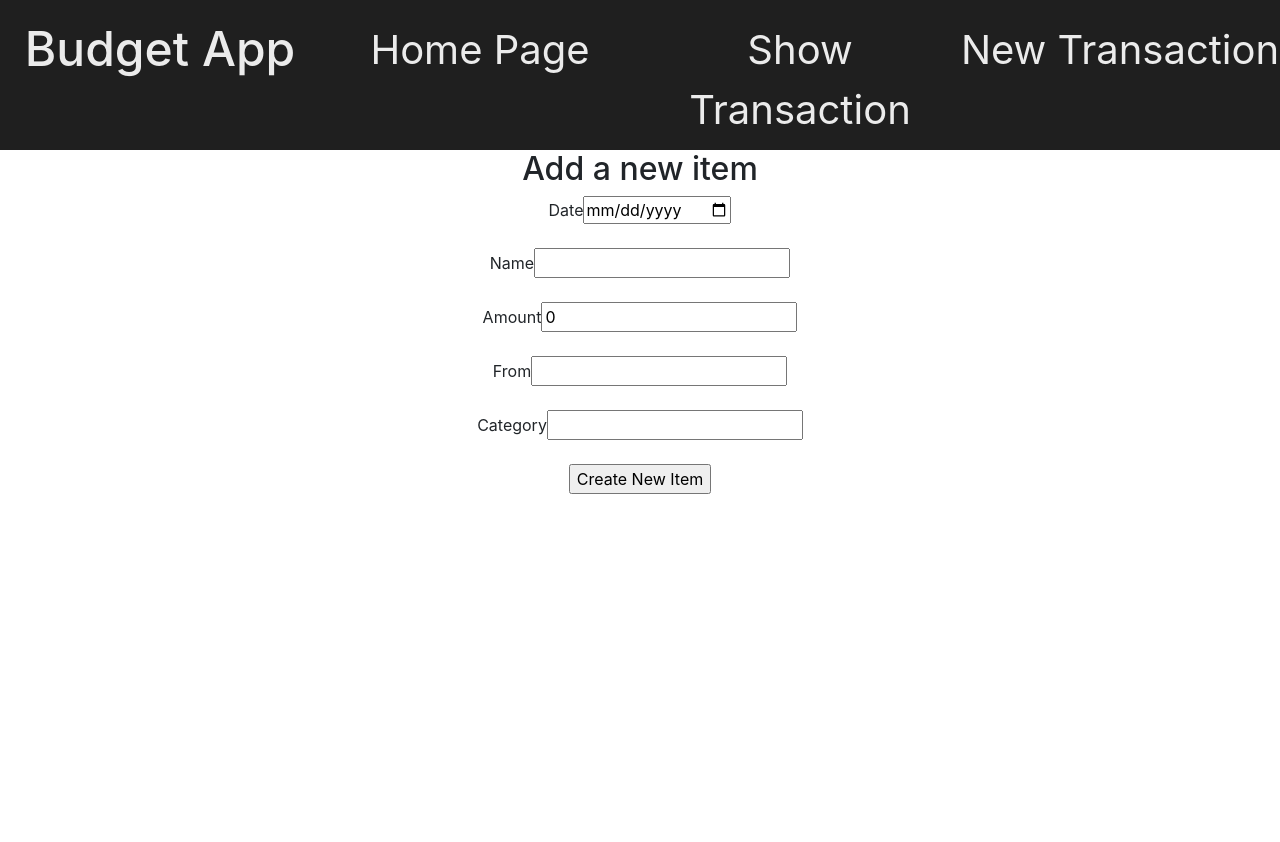
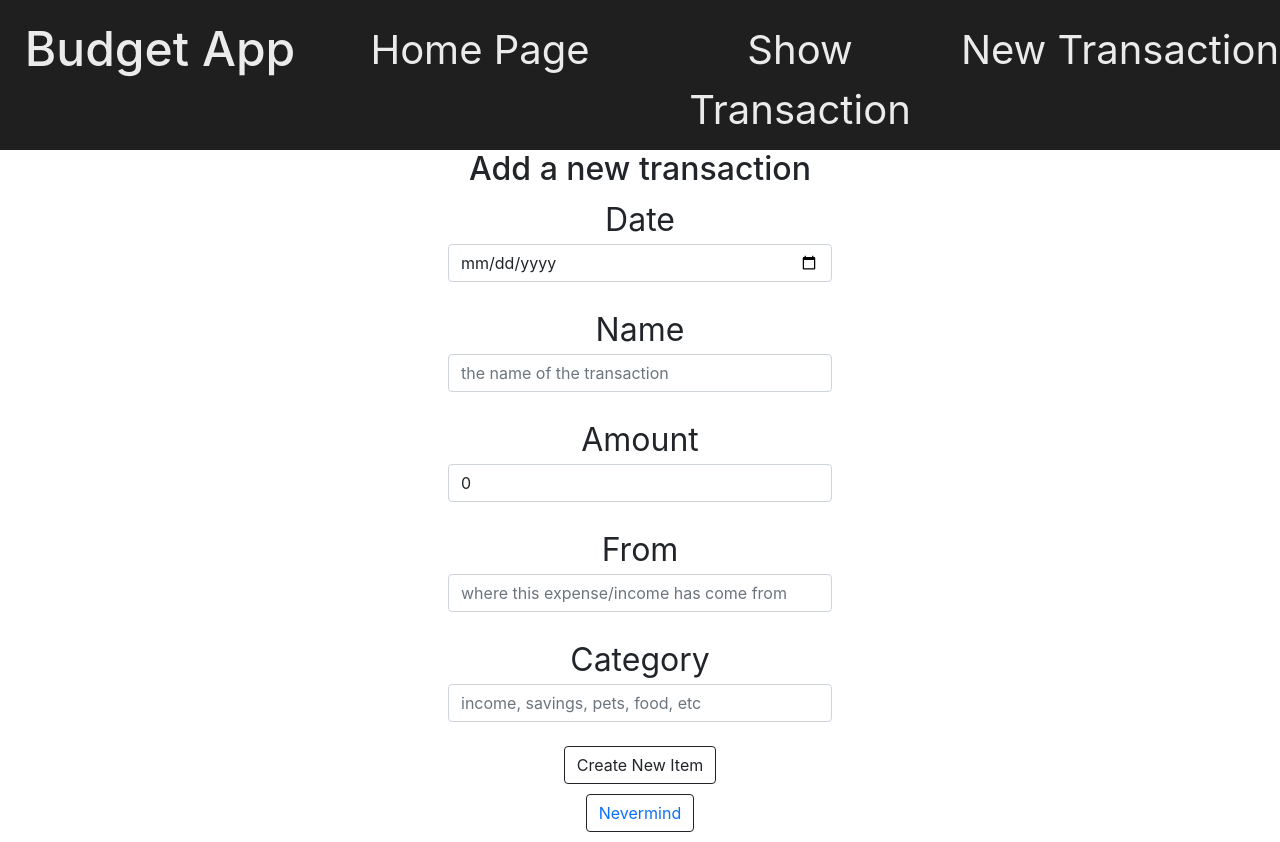
Before and after one commit to JuHaoChen1997/budgeting-app-frontend, a React (Create React App) app: page /transactions/new in a window 1280 px wide. Before the commit the page ends 800 px from the top, so only its background shows below. Built offline with nearby package versions, Linux system fonts and the light colour scheme.

Commit message:
add css to new page

```diff
--- a/src/Components/TransactionDetail.css
+++ b/src/Components/TransactionDetail.css
@@ -6,4 +6,5 @@
 button{
     margin-left:10px;
     margin-right: 10px;
+    margin-bottom: 10px;
 }
--- /dev/null
+++ b/src/Components/TransactionNewForm.css
@@ -0,0 +1,8 @@
+.newForm{
+    width:30%;
+    margin:auto
+}
+
+.description{
+    font-size: 32px;
+}
--- a/src/Components/TransactionNewForm.js
+++ b/src/Components/TransactionNewForm.js
@@ -1,6 +1,8 @@
 import { useState } from "react";
 import axios from "axios";
 import { useNavigate } from "react-router-dom";
+import { Link } from "react-router-dom";
+import "./TransactionNewForm.css";
 
 //API url
 const API = process.env.REACT_APP_API_URL;
@@ -35,61 +37,90 @@ function TransactionNewForm() {
   };
 
   return (
-    <section>
+    <section className="newForm">
       <form onSubmit={handleSubmit}>
-        <div>
-          <label htmlFor="date">Date</label>
+        <div className="form-group">
+          <label htmlFor="date" className="description">
+            Date
+          </label>
           <input
             id="date"
             value={transaction.date}
             type="date"
             onChange={handleTextChange}
+            className="form-control"
             required
           ></input>
         </div>
         <br />
         <div>
-          <label htmlFor="item_name">Name</label>
+          <label htmlFor="item_name" className="description">
+            Name
+          </label>
           <input
             id="item_name"
             value={transaction.item_name}
             type="text"
             onChange={handleTextChange}
+            className="form-control"
+            placeholder="the name of the transaction"
+            required
           ></input>
         </div>
         <br />
         <div>
-          <label htmlFor="amount">Amount</label>
+          <label htmlFor="amount" className="description">
+            Amount
+          </label>
           <input
             id="amount"
             value={transaction.amount}
             type="number"
             onChange={handleTextChange}
+            className="form-control"
+            placeholder="the amount of the expenditure/income"
+            required
           ></input>
         </div>
         <br />
         <div>
-          <label htmlFor="from">From</label>
+          <label htmlFor="from" className="description">
+            From
+          </label>
           <input
             id="from"
             value={transaction.from}
             type="text"
             onChange={handleTextChange}
+            className="form-control"
+            placeholder="where this expense/income has come from"
+            required
           ></input>
         </div>
         <br />
         <div>
-          <label htmlFor="category">Category</label>
+          <label htmlFor="category" className="description">
+            Category
+          </label>
           <input
             id="category"
             value={transaction.category}
             type="text"
             onChange={handleTextChange}
+            className="form-control"
+            placeholder="income, savings, pets, food, etc"
+            required
           ></input>
         </div>
         <br />
-        <input type="submit" value="Create New Item" />
+        <button type="button" className="btn btn-outline-dark">
+          Create New Item
+        </button>
       </form>
+
+      <button type="button" className="btn btn-outline-dark">
+        <Link to="/transactions">Nevermind</Link>
+      </button>
     </section>
   );
 }
--- a/src/Pages/New.js
+++ b/src/Pages/New.js
@@ -3,7 +3,7 @@ import TransactionNewForm from "../Components/TransactionNewForm";
 function New() {
   return (
     <section>
-      <h2>Add a new item</h2>
+      <h2>Add a new transaction</h2>
       <TransactionNewForm />
     </section>
   );
```
